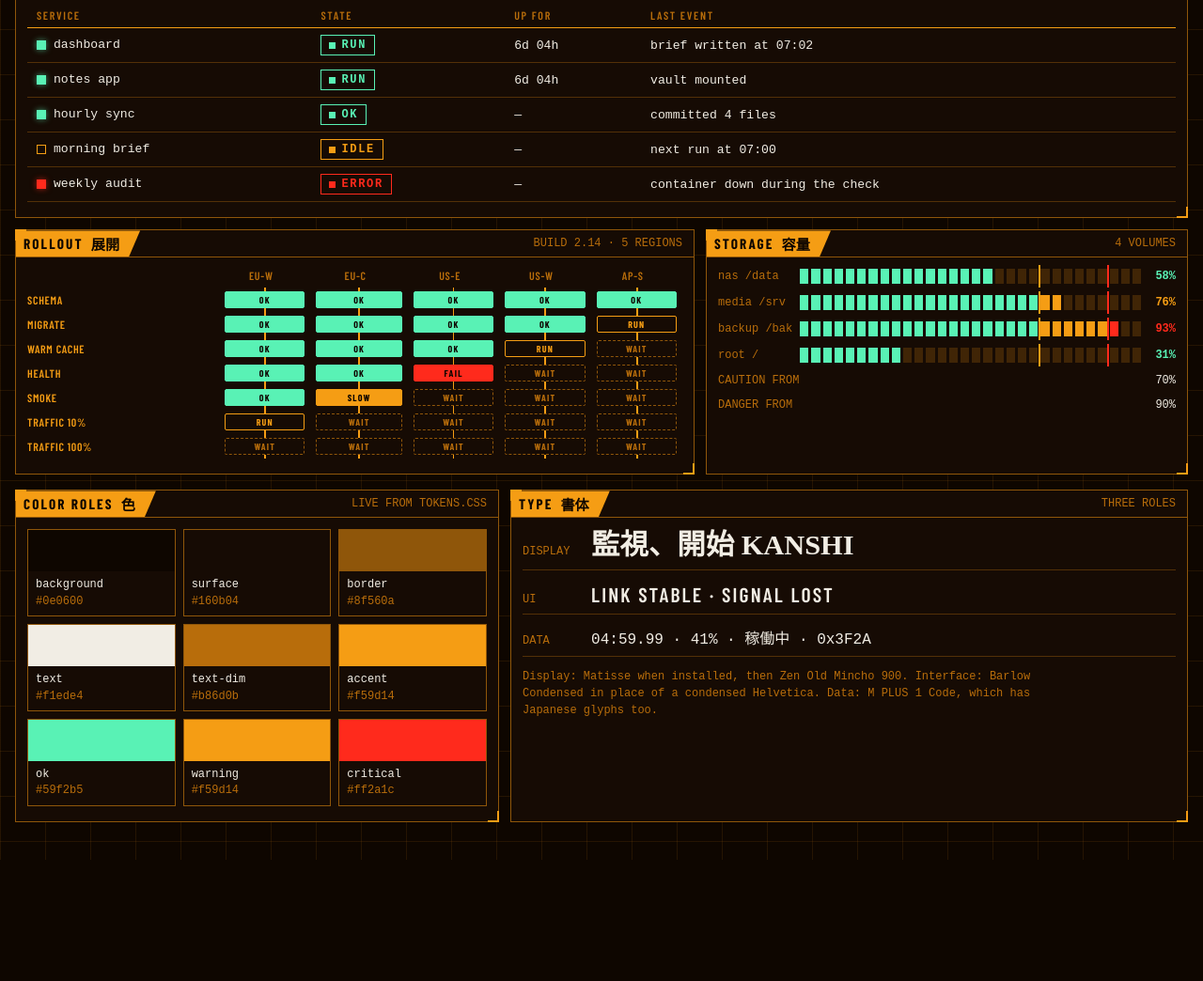
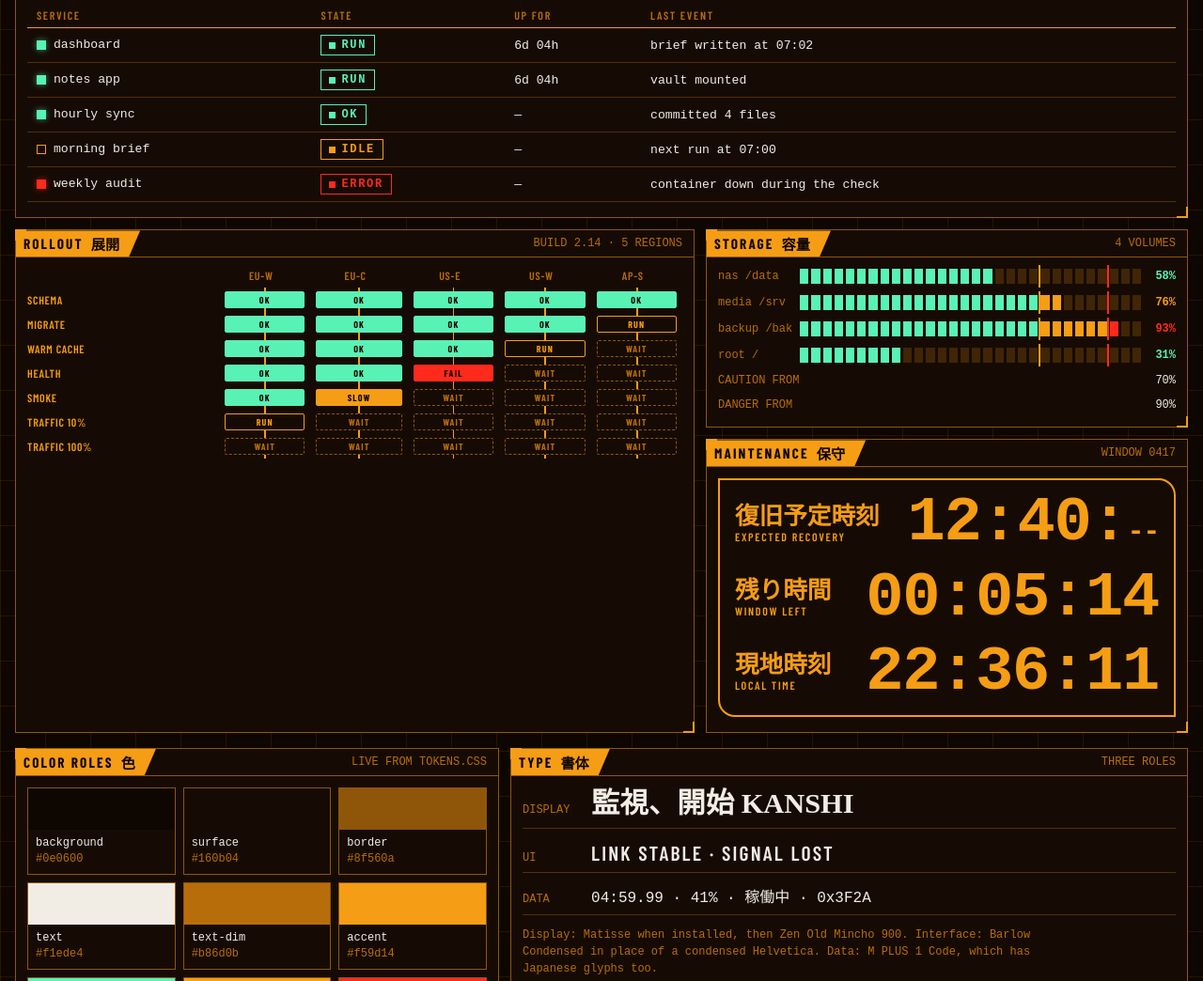
Before and after one commit to Tabrigos/kanshi, a website: page demo/index.html in a window 1280 px wide. Shown: the part 1841-2885 px from the top of the page at 94% size. Before the commit the page ends 2756 px from the top, so only its background shows below. Drawn offline with nearby package versions, Linux system fonts and the light colour scheme; a web font is replaced by a local one.

Commit message:
Add k-board, a board of times with cut corners
Each row pairs a double label, Japanese then English, with a k-countdown.
The corners are cut where corner-shape is supported and rounded elsewhere.
The demo shows a maintenance window under the storage gauges.

```diff
--- a/demo/demo.css
+++ b/demo/demo.css
@@ -34,6 +34,7 @@ body {
   .span-7 { grid-column: span 7; }
 }
 
+.column { display: grid; align-content: start; gap: var(--k-space-3); min-width: 0; }
 .pair { display: flex; flex-wrap: wrap; justify-content: space-between; gap: var(--k-space-2); font-family: var(--k-font-family-data); font-size: var(--k-font-size-caption); color: var(--k-color-text-dim); }
 .pair b { font-weight: 500; color: var(--k-color-text); }
 .gauges { gap: var(--k-space-3); }
--- a/demo/demo.js
+++ b/demo/demo.js
@@ -54,6 +54,19 @@
   const tickClock = () => { clock.textContent = clockText(new Date()); };
   tickClock();
   setInterval(tickClock, 1000);
+
+  // ——— maintenance board: the window runs out and starts again ———
+  const windowLeft = document.getElementById('window-left');
+  const localTime = document.getElementById('local-time');
+  let windowSeconds = 320;
+  const tickBoard = () => {
+    windowSeconds = windowSeconds > 0 ? windowSeconds - 1 : 320;
+    windowLeft.textContent = `00:${pad(Math.floor(windowSeconds / 60))}:${pad(windowSeconds % 60)}`;
+    windowLeft.toggleAttribute('data-low', windowSeconds < 300);
+    localTime.textContent = clockText(new Date());
+  };
+  tickBoard();
+  setInterval(tickBoard, 1000);
 
   // ——— hex grid ———
   const hexgrid = document.getElementById('hexgrid');
--- a/demo/index.html
+++ b/demo/index.html
@@ -178,7 +178,8 @@
       </div>
     </section>
 
-    <section class="k-panel span-5" aria-labelledby="title-storage">
+    <div class="span-5 column">
+    <section class="k-panel" aria-labelledby="title-storage">
       <div class="k-panel-head">
         <h2 class="k-panel-title" id="title-storage">Storage <span lang="ja">容量</span></h2>
         <span class="k-panel-meta">4 VOLUMES</span>
@@ -192,6 +193,21 @@
         <div class="pair"><span>DANGER FROM</span><b>90%</b></div>
       </div>
     </section>
+
+    <section class="k-panel" aria-labelledby="title-window">
+      <div class="k-panel-head">
+        <h2 class="k-panel-title" id="title-window">Maintenance <span lang="ja">保守</span></h2>
+        <span class="k-panel-meta">WINDOW 0417</span>
+      </div>
+      <div class="k-panel-body">
+        <div class="k-board">
+          <div class="k-board-row"><div class="k-board-label"><span lang="ja">復旧予定時刻</span><span>Expected recovery</span></div><div class="k-countdown">12:40:<small>--</small></div></div>
+          <div class="k-board-row"><div class="k-board-label"><span lang="ja">残り時間</span><span>Window left</span></div><div class="k-countdown" id="window-left">00:05:20</div></div>
+          <div class="k-board-row"><div class="k-board-label"><span lang="ja">現地時刻</span><span>Local time</span></div><div class="k-countdown" id="local-time">--:--:--</div></div>
+        </div>
+      </div>
+    </section>
+    </div>
   </main>
 
   <section class="specimen" aria-label="Specimen">
--- a/src/components.css
+++ b/src/components.css
@@ -285,6 +285,22 @@
 .k-countdown { font-family: var(--k-font-family-data); font-weight: var(--k-font-weight-data-strong); font-size: clamp(2.6rem, 7vw, 4.2rem); line-height: 1; letter-spacing: -0.02em; font-variant-numeric: tabular-nums; color: var(--k-color-accent); }
 .k-countdown small { font-size: 0.45em; }
 .k-countdown[data-low] { color: var(--k-color-critical); }
+/* A board of times: each row a double label (mincho, then the English line)
+   and a countdown. The corners are cut where corner-shape is known and
+   rounded elsewhere, so the frame keeps its outline in every browser. */
+.k-board {
+  display: grid;
+  gap: var(--k-space-3);
+  padding: var(--k-space-3) var(--k-space-4);
+  border: 2px solid var(--k-color-accent);
+  border-radius: 0 18px 0 18px;
+  corner-shape: bevel;
+}
+.k-board-row { display: flex; flex-wrap: wrap; align-items: center; justify-content: space-between; gap: var(--k-space-1) var(--k-space-3); }
+.k-board-row > :last-child { margin-left: auto; }
+.k-board-label { display: grid; color: var(--k-color-accent); }
+.k-board-label [lang="ja"] { font-family: var(--k-font-family-display); font-weight: var(--k-font-weight-display); font-size: 1.6rem; line-height: 1.05; }
+.k-board-label span:not([lang]) { font-weight: var(--k-font-weight-ui); font-size: var(--k-font-size-caption); letter-spacing: var(--k-font-tracking-label); text-transform: uppercase; }
 /* A bar of as many segments as it has children. A segment in a zone
    (`data-state` ok, warning, critical) is lit in that tone, and the first
    segment of the warning and critical zones carries a mark that stands out
```
Also changed, not shown: skills/kanshi/SKILL.md (+1 -0 lines), skills/kanshi/references/api.md (+22 -0 lines), tests/css.test.mjs (+13 -0 lines), CHANGELOG.md.
